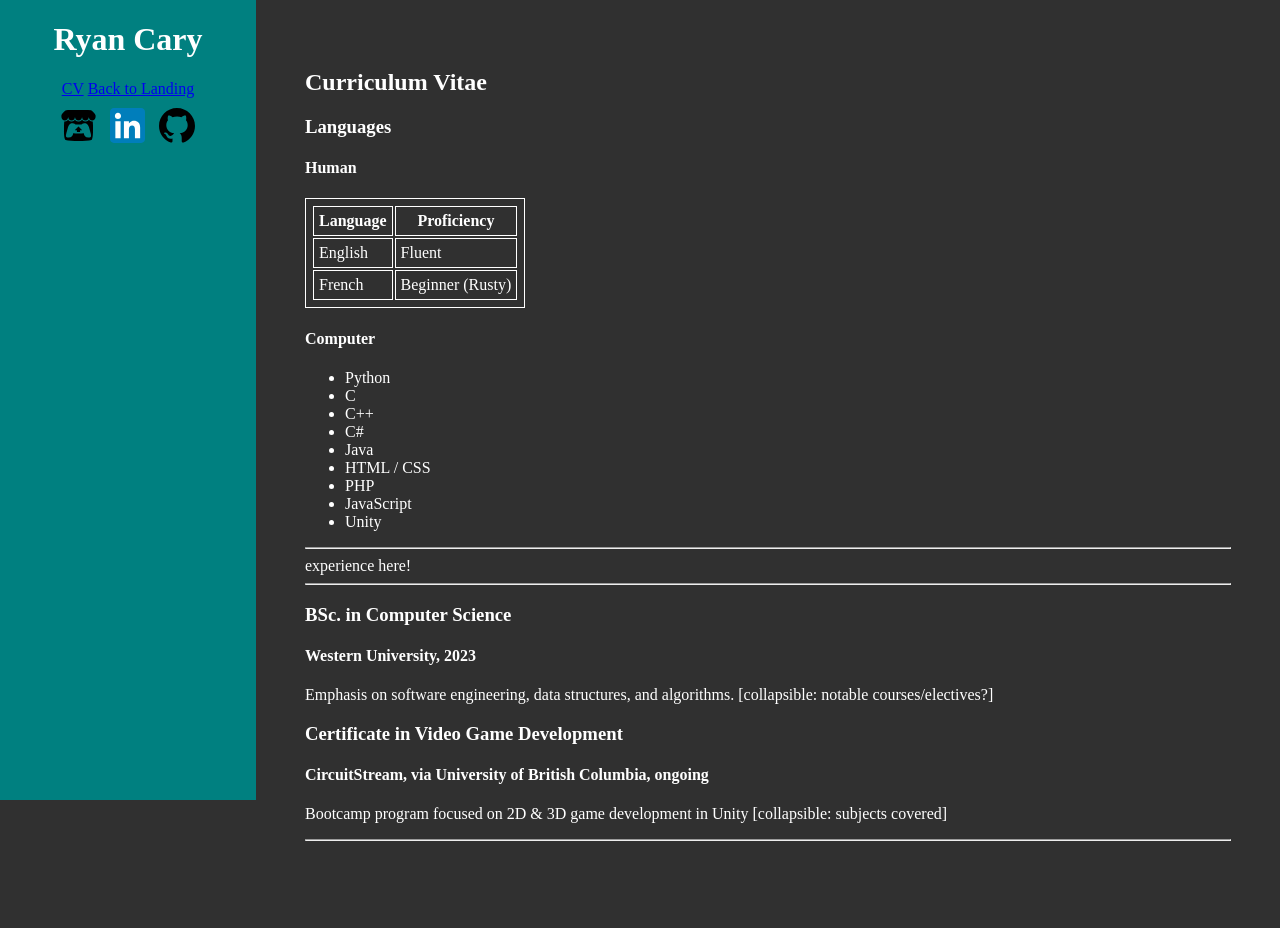
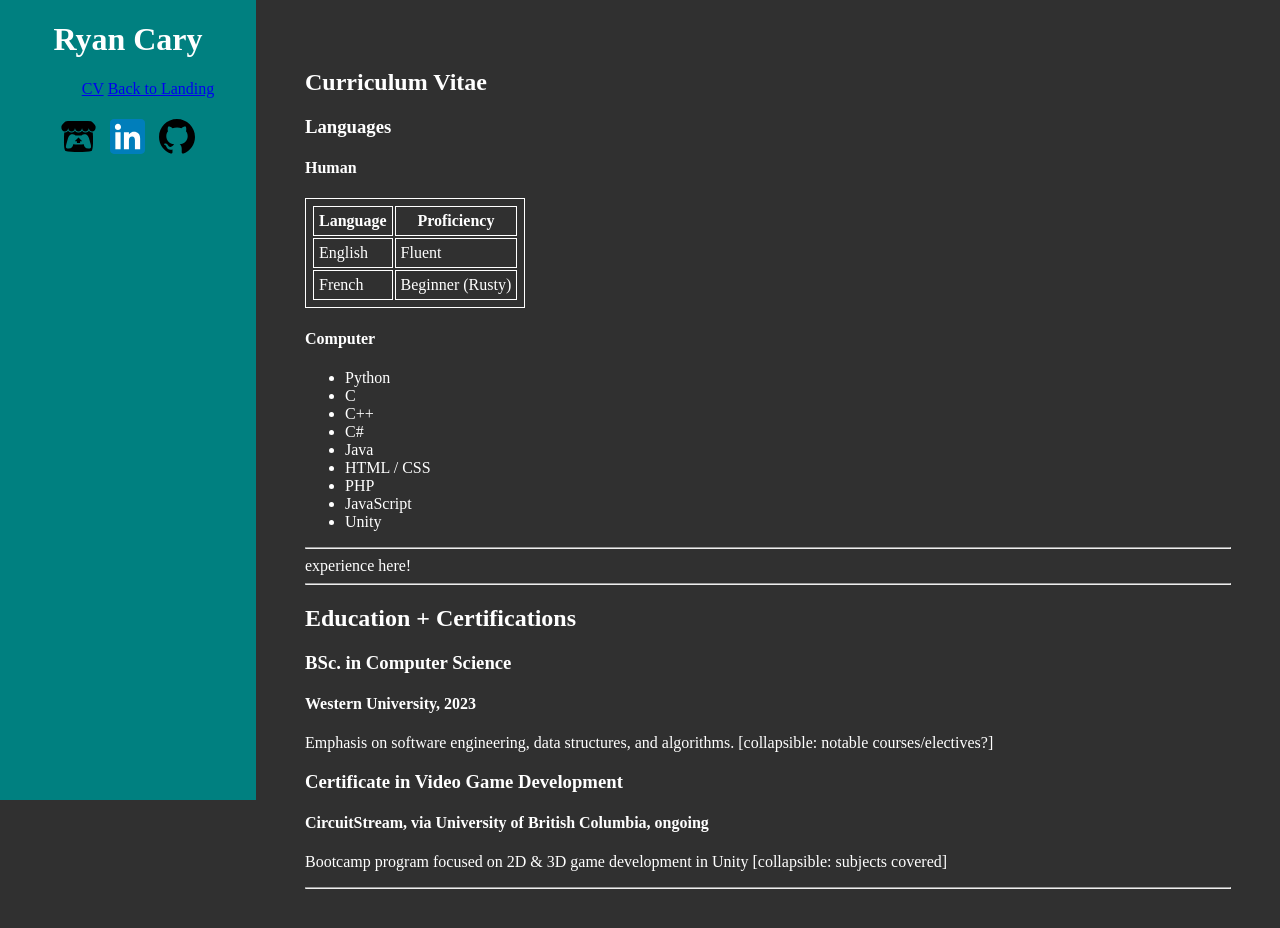
Before and after one commit to ryan-cary/ryan-cary.github.io, a plain HTML site: page cv.html in a window 1280 px wide. Before the commit the page ends 898 px from the top, so only its background shows below. Drawn offline with Linux system fonts and the light colour scheme.

Commit message:
Add education header

```diff
--- a/cv.html
+++ b/cv.html
@@ -11,10 +11,10 @@
     <div class="sidebar">
         <h1>Ryan Cary</h1>
         <div>
-            <div id="sidebar-links">
+            <ul id="sidebar-links">
                 <a href="./cv.html" rel="noreferrer">CV</a>
                 <a href="./index.html" rel="noreferrer">Back to Landing</a>
-            </div>
+            </ul>
             <div id="logo-container">
                 <a href="https://scionsword.itch.io" rel="noreferrer" target="_blank"><img class="social-logo" height="35" alt="itch.io_link" src="./imgs/itch-io-icon.svg"></a>
                 <a href="https://www.linkedin.com/in/ryan-cary-623120285" rel="noreferrer" target="_blank"><img class="social-logo" height="35" alt="linkedin_link" src="./imgs/LinkedIn_icon.svg"></a>
@@ -61,6 +61,7 @@
         </div>
         <hr>
         <div id="edu+certs">
+            <h2>Education + Certifications</h2>
             <p>
                 <h3>BSc. in Computer Science</h3>
                 <h4>Western University, 2023</h4>
```
